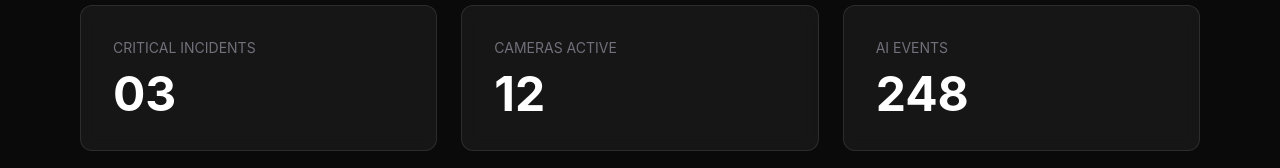
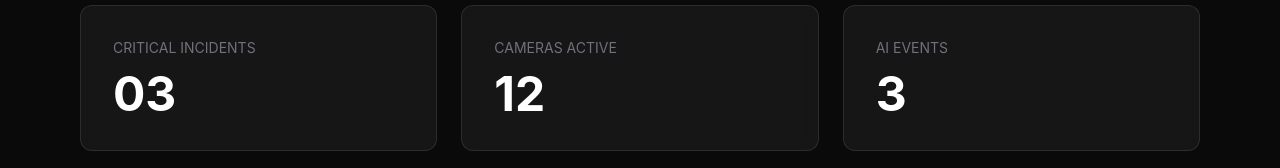
Before and after one commit to ayushjoseph/AI-Security-Incident-Monitoring-Dashboard, a React (Vite) app in the folder frontend/: page / in a window 1280 px wide. Shown: the part 487-655 px from the top of the page. Built offline with nearby package versions, Linux system fonts and the light colour scheme.

Commit message:
feat: implement live incident simulation

```diff
--- a/frontend/src/App.tsx
+++ b/frontend/src/App.tsx
@@ -1,9 +1,31 @@
+import { useEffect, useState } from "react";
+
 import Navbar from "./components/layout/Navbar";
 import Hero from "./components/dashboard/Hero";
 import StatCard from "./components/dashboard/StatCard";
 import IncidentList from "./components/dashboard/IncidentList";
 import IncidentTimeline from "./components/dashboard/IncidentTimeline";
-function App() {
+
+import { incidents } from "./data/incidents";
+import { generateIncident } from "./data/generateIncident";
+function App() {const [liveIncidents, setLiveIncidents] = useState(incidents);
+
+  useEffect(() => {
+
+  const timer = setInterval(() => {
+
+    const newIncident = generateIncident();
+
+    setLiveIncidents((previous) => [
+      newIncident,
+      ...previous,
+    ]);
+
+  }, 10000);
+
+  return () => clearInterval(timer);
+
+}, []);
   return (
     <div className="min-h-screen bg-neutral-950">
 
@@ -25,11 +47,11 @@ function App() {
 
         <StatCard
           title="AI EVENTS"
-          value="248"
+          value={liveIncidents.length.toString()}
         />
 
       </div>
-            <IncidentList />
+            <IncidentList incidents={liveIncidents} />
             <IncidentTimeline />
     </div>
   );
--- /dev/null
+++ b/frontend/src/data/generateIncident.ts
@@ -0,0 +1,55 @@
+const titles = [
+  "Unauthorized Access",
+  "Motion Detected",
+  "Camera Offline",
+  "Suspicious Login",
+  "Unknown Device Connected",
+  "Multiple Failed Logins"
+];
+
+const locations = [
+  "Server Room",
+  "Main Entrance",
+  "Parking Area",
+  "HR Office",
+  "Admin Portal",
+  "Warehouse"
+];
+
+const severities = [
+  "LOW",
+  "MEDIUM",
+  "HIGH",
+  "CRITICAL"
+];
+
+export function generateIncident() {
+
+  const title =
+    titles[Math.floor(Math.random() * titles.length)];
+
+  const location =
+    locations[Math.floor(Math.random() * locations.length)];
+
+  const severity =
+    severities[Math.floor(Math.random() * severities.length)];
+
+  return {
+
+    id: `INC-${Date.now()}`,
+
+    title,
+
+    location,
+
+    severity,
+
+    status: "Open",
+
+    time: new Date().toLocaleTimeString(),
+
+    summary: `AI detected ${title.toLowerCase()} at ${location}.`
+
+  };
+
+}
```
